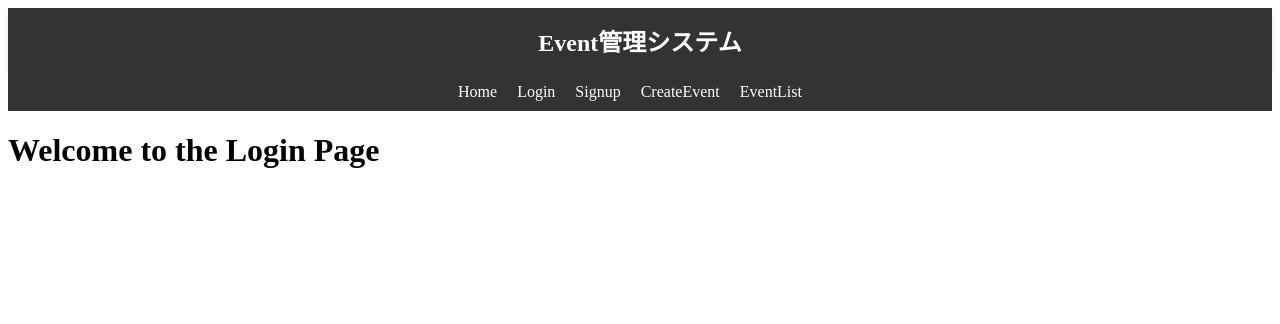
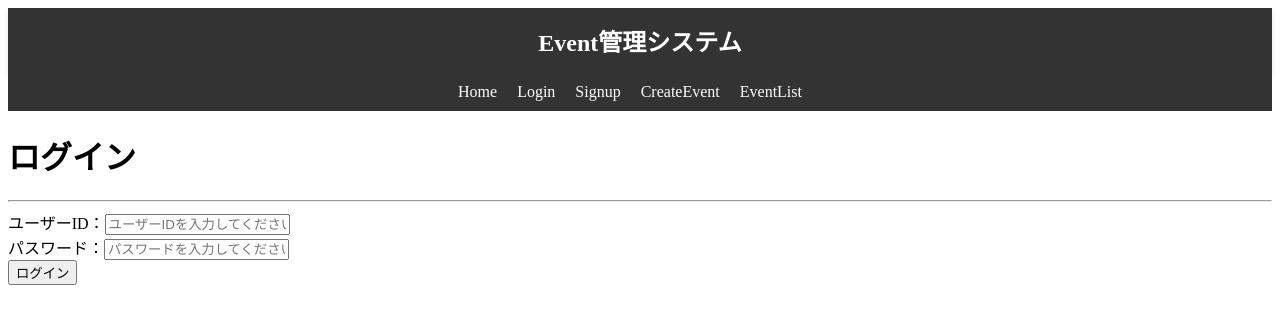
Before and after one commit to kh32n/event-system, a React (Create React App) app in the folder client/: page /login in a window 1280 px wide. Shown: the top 324 px of the page. Built offline with nearby package versions, Linux system fonts and the light colour scheme.

Commit message:
feat:ログインとサインアップページの作成

```diff
--- a/client/src/pages/LoginPage.js
+++ b/client/src/pages/LoginPage.js
@@ -1,7 +1,67 @@
-import React from 'react';
+import { useState } from "react";
 
 function Login() {
-    return <h1>Welcome to the Login Page</h1>;
+
+  const [userID, setUserID] = useState('');
+  const [password, setPassword] = useState('');
+  const [errors, setErrors] = useState({ userID: '', password: '' });
+
+
+  const handleSubmit = (e) => {
+    e.preventDefault();
+
+    let isValid = true;
+    const newErrors = { userID: '', password: '' };
+
+
+    if (!userID.trim()) {
+      newErrors.userID = 'ユーザーIDを入力してください。';
+      isValid = false;
+    }
+
+    if (!password.trim()) {
+      newErrors.password = 'パスワードを入力してください。';
+      isValid = false;
+    }
+
+    setErrors(newErrors);
+
+    if (isValid) {
+      alert('ログイン情報が送信されました！');
+    }
+  };
+
+  return (
+    <div className="formContainer">
+      <h1>ログイン</h1>
+      <hr />
+      <form onSubmit={handleSubmit}>
+        <div className="inputField">
+          <label htmlFor="userID">ユーザーID：</label>
+          <input
+            type="text"
+            id="userID"
+            value={userID}
+            onChange={(e) => setUserID(e.target.value)}
+            placeholder="ユーザーIDを入力してください"
+          />
+          {errors.userID && <p className="error">{errors.userID}</p>}
+        </div>
+        <div className="inputField">
+          <label htmlFor="password">パスワード：</label>
+          <input
+            type="password"
+            id="password"
+            value={password}
+            onChange={(e) => setPassword(e.target.value)}
+            placeholder="パスワードを入力してください"
+          />
+          {errors.password && <p className="error">{errors.password}</p>}
+        </div>
+        <button type="submit">ログイン</button>
+      </form>
+    </div>
+  );
 }
 
 export default Login;
--- a/client/src/pages/SignupPage.js
+++ b/client/src/pages/SignupPage.js
@@ -1,7 +1,86 @@
-import React from 'react';
+import { useState } from "react";
 
-function Signup() {
-    return <h1>Welcome to the signup Page</h1>;
+function Sighup() {
+
+  const [userID, setUserID] = useState('');
+  const [email,setEmail]=useState("");
+  const [password, setPassword] = useState('');
+  const [errors, setErrors] = useState({ userID: '', password: '' });
+
+  const handleSubmit = (e) => {
+    e.preventDefault();
+
+    let isValid = true;
+    const newErrors = { userID: '',email:"", password: '' };
+    const emailPattern = /^[a-zA-Z0-9._-]+@[a-zA-Z0-9.-]+\.[a-zA-Z]{2,6}$/;
+
+    if (!userID.trim()) {
+      newErrors.userID = 'ユーザーIDを入力してください。';
+      isValid = false;
+    }
+    if (!email.trim()) {
+        newErrors.email = 'メールアドレスを入力してください。';
+        isValid = false;
+      } else if(emailPattern.test(email.value)){
+        newErrors.email = "有効なメールアドレスを入力してください"
+        isValid = false;
+      }
+
+
+    if (!password.trim()) {
+      newErrors.password = 'パスワードを入力してください。';
+      isValid = false;
+    }
+
+    setErrors(newErrors);
+
+    if (isValid) {
+      alert('ログイン情報が送信されました！');
+    }
+  };
+
+  return (
+    <div className="formContainer">
+      <h1>新規登録</h1>
+      <hr />
+      <form onSubmit={handleSubmit}>
+        <div className="inputField">
+          <label htmlFor="userID">ユーザーID：</label>
+          <input
+            type="text"
+            id="userID"
+            value={userID}
+            onChange={(e) => setUserID(e.target.value)}
+            placeholder="ユーザーIDを入力してください"
+          />
+          {errors.userID && <p className="error">{errors.userID}</p>}
+        </div>
+        <div className="inputField">
+          <label htmlFor="email">メールアドレス：</label>
+          <input
+            type="email"
+            id="email"
+            value={email}
+            onChange={(e) => setEmail(e.target.value)}
+            placeholder="メールアドレスを入力してください"
+          />
+          {errors.email && <p className="error">{errors.email}</p>}
+        </div>
+        <div className="inputField">
+          <label htmlFor="password">パスワード：</label>
+          <input
+            type="password"
+            id="password"
+            value={password}
+            onChange={(e) => setPassword(e.target.value)}
+            placeholder="パスワードを入力してください"
+          />
+          {errors.password && <p className="error">{errors.password}</p>}
+        </div>
+        <button type="submit">ログイン</button>
+      </form>
+    </div>
+  );
 }
 
-export default Signup;
+export default Sighup;
```
